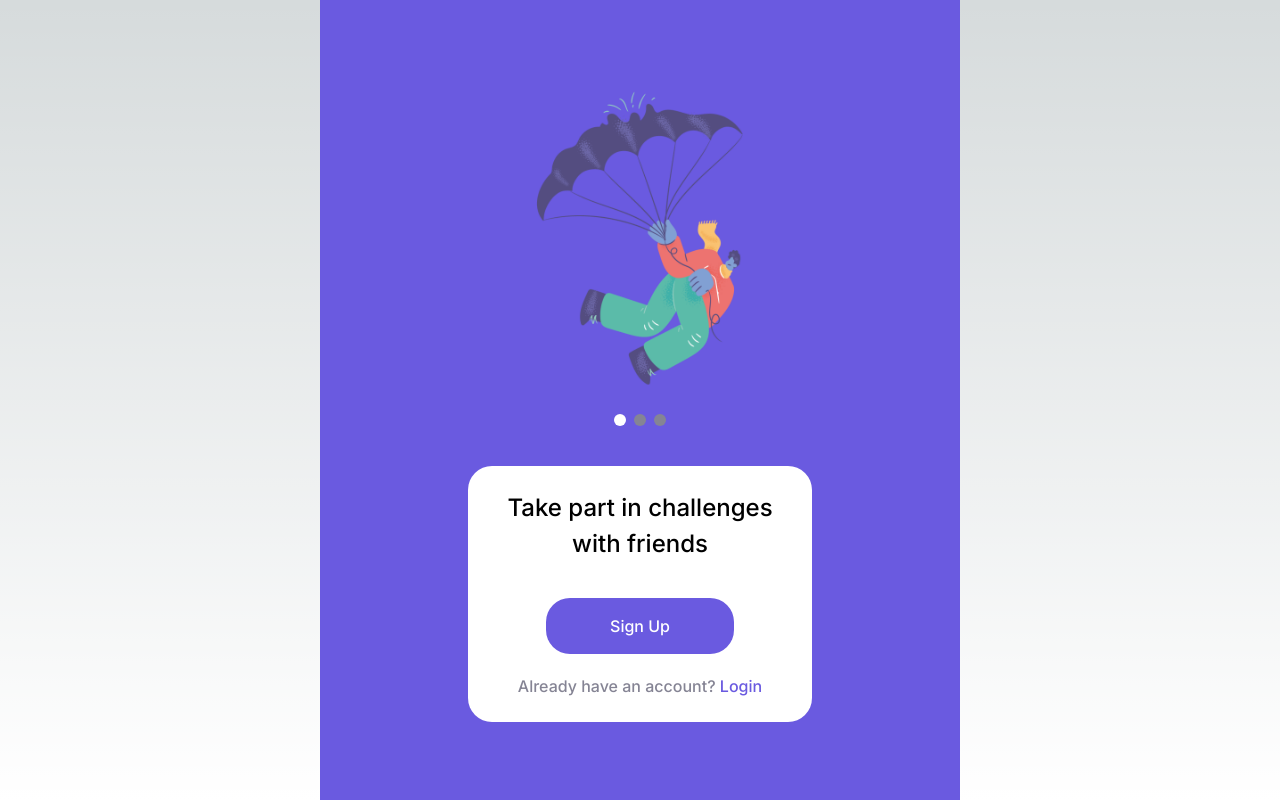
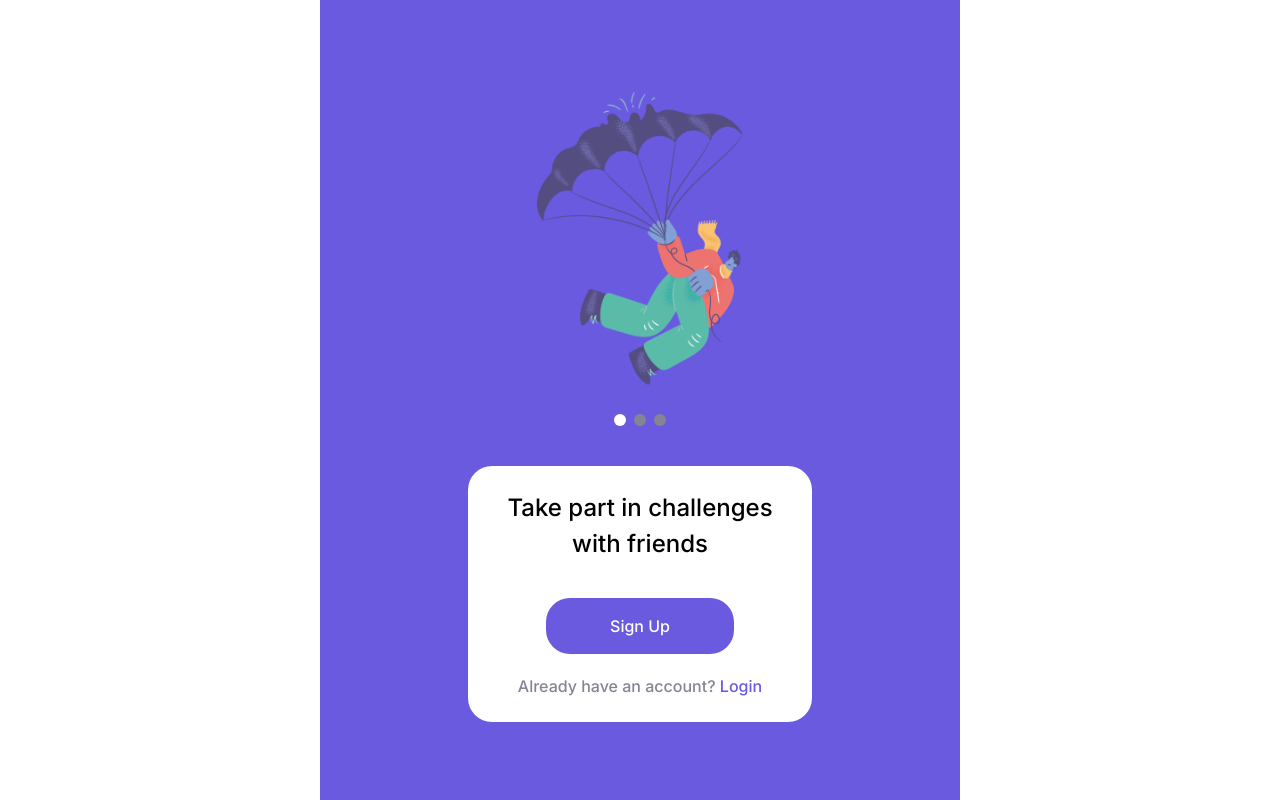
Before and after one commit to htheanh2000/Vani-heroes-quiz-fe, a Next.js app: page /onboarding in a window 1280 px wide. Built offline with nearby package versions, Linux system fonts and the light colour scheme; no server answers.

Commit message:
fix: disappear UI with darkmode

```diff
--- a/src/app/globals.css
+++ b/src/app/globals.css
@@ -1,30 +1,6 @@
 @tailwind base;
 @tailwind components;
 @tailwind utilities;
-
-:root {
-  --foreground-rgb: 0, 0, 0;
-  --background-start-rgb: 214, 219, 220;
-  --background-end-rgb: 255, 255, 255;
-}
-
-@media (prefers-color-scheme: dark) {
-  :root {
-    --foreground-rgb: 255, 255, 255;
-    --background-start-rgb: 0, 0, 0;
-    --background-end-rgb: 0, 0, 0;
-  }
-}
-
-body {
-  color: rgb(var(--foreground-rgb));
-  background: linear-gradient(
-      to bottom,
-      transparent,
-      rgb(var(--background-end-rgb))
-    )
-    rgb(var(--background-start-rgb));
-}
 
 @layer utilities {
   .text-balance {
--- a/src/app/quiz/page.tsx
+++ b/src/app/quiz/page.tsx
@@ -100,7 +100,7 @@
     if (!questions) return <LoadingScreen />;
 
     return (
-        <div className="flex flex-col items-center justify-center h-screen bg-primary px-6 max-w-md">
+        <div className="flex flex-col items-center justify-center h-screen bg-primary px-6 max-w-md mx-auto">
             {
                 isStart ?
                     <div className="w-full h-full py-8">
@@ -145,7 +145,7 @@
                             message="Are you sure you want to exit the quiz? All progress will be lost."
                         />
                     </div> :
-                    <div>
+                    <div className="mx-auto">
                         <h2 className="text-white font-medium text-center mb-8 text-2xl">Take a quiz and receive 1000$ coin</h2>
                         <Image sizes="100%" className="w-fit max-w-80 h-auto mx-auto" src={'/images/onboarding-1.png'} width={0} height={0} alt={``} />
                         <Button onClick={() => setIsStart(true)} style="secondary"> Start Quiz</Button>
```
